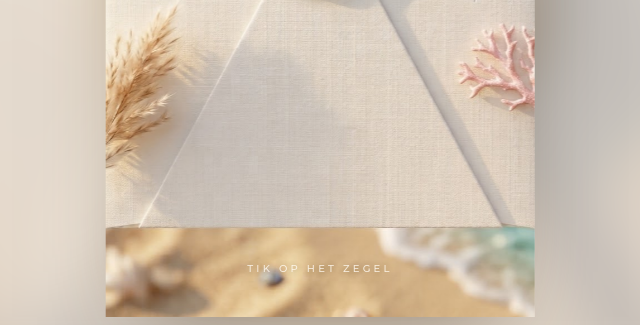
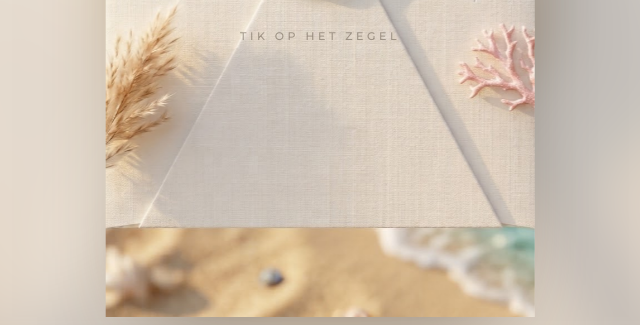
Before and after one commit to BassieGits/trouwwebsite, a plain HTML site: page index.html in a window 1280 px wide. Shown: the part 467-792 px from the top of the page, 320-960 px from the left. Drawn offline with nearby package versions, Linux system fonts and the light colour scheme; a web font is replaced by a local one.

Commit message:
Tik op het zegel op de envelop, onder het zegel
Co-Authored-By: Claude Opus 5.5 <noreply@anthropic.com>

```diff
--- a/styles.css
+++ b/styles.css
@@ -266,14 +266,13 @@ body.names-landed .hero-names { animation: none; }
   position: absolute;
   left: 0;
   right: 0;
-  bottom: 5.5%;
+  top: 62.5%; /* op de onderklep, net onder het zegel */
   margin: 0;
   text-align: center;
-  font: 500 10px var(--font-sans);
+  font: 500 clamp(10px, 2.8vw, 11px) var(--font-sans);
   letter-spacing: 0.32em;
   text-transform: uppercase;
-  color: #fffaf2;
-  text-shadow: 0 1px 6px rgba(90, 60, 30, 0.55);
+  color: #8d8174;
   animation: breathe 2.8s ease-in-out infinite;
   transition: opacity 0.4s;
 }
@@ -724,5 +723,4 @@ body.names-landed .hero-names { animation: none; }
   :not(.envelope, .envelope *, .names-flight)::after { animation: none !important; transition-duration: 0.01s !important; transition-delay: 0s !important; }
   html { scroll-behavior: auto; }
   .reveal { opacity: 1; transform: none; }
-  .env-hint { animation: none; }
 }
```
